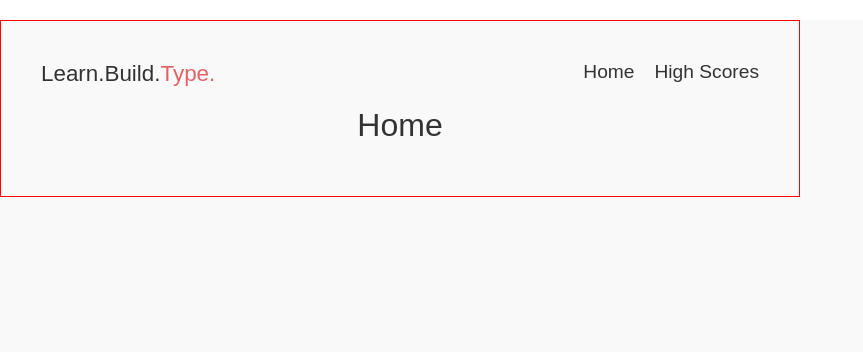
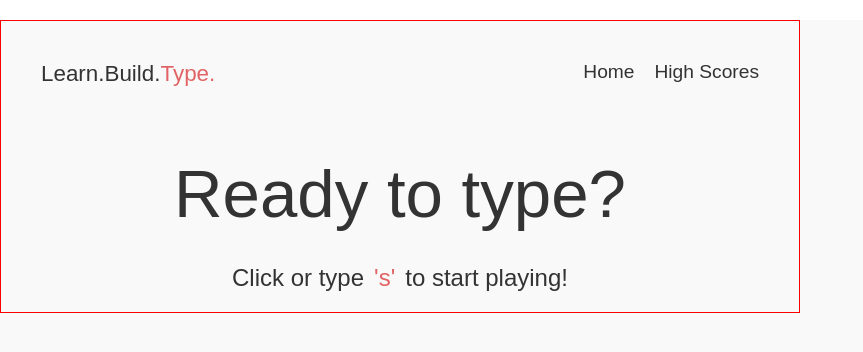
Before and after one commit to matthewfee/react-serverless, a React (Create React App) app: page / in a window 1280 px wide. Shown: the top 352 px of the page, without its empty margins (0-863 px from the left). Built offline with nearby package versions, Linux system fonts and the light colour scheme.

Commit message:
styled home page

```diff
--- a/src/pages/Home.tsx
+++ b/src/pages/Home.tsx
@@ -1,9 +1,16 @@
 import React from 'react'
+import { Link } from 'react-router-dom'
+import CTA from '../styled/CTA'
+import { Accent, StyledTitle } from '../styled/Random'
 
 export default function Home() {
     return (
         <div>
-            <h1>Home</h1>
+            <StyledTitle>Ready to type?</StyledTitle>
+
+            <CTA to="/game">
+                Click or type <Accent style={{ margin: '0 10px' }}> 's' </Accent> to start playing!
+            </CTA>
         </div>
     )
 }
--- /dev/null
+++ b/src/styled/CTA.tsx
@@ -0,0 +1,13 @@
+import { Link } from 'react-router-dom'
+import styled from 'styled-components'
+
+export default styled(Link)`
+    font-size: 1.5rem;
+    display: flex;
+    justify-content: center;
+    text-decoration: none;
+
+    &:hover {
+        text-decoration: underline;
+    }
+`
--- a/src/styled/Random.tsx
+++ b/src/styled/Random.tsx
@@ -3,3 +3,10 @@
 export const Accent = styled.span`
     color: #e16365;
 `
+
+export const StyledTitle = styled.h1`
+    font-size: 4.2rem;
+    text-align: center;
+    margin-bottom: 2rem;
+    margin-top: 3rem;
+`
```
Also changed, not shown: 1 other file (tests, documents, lock files or other folders).
